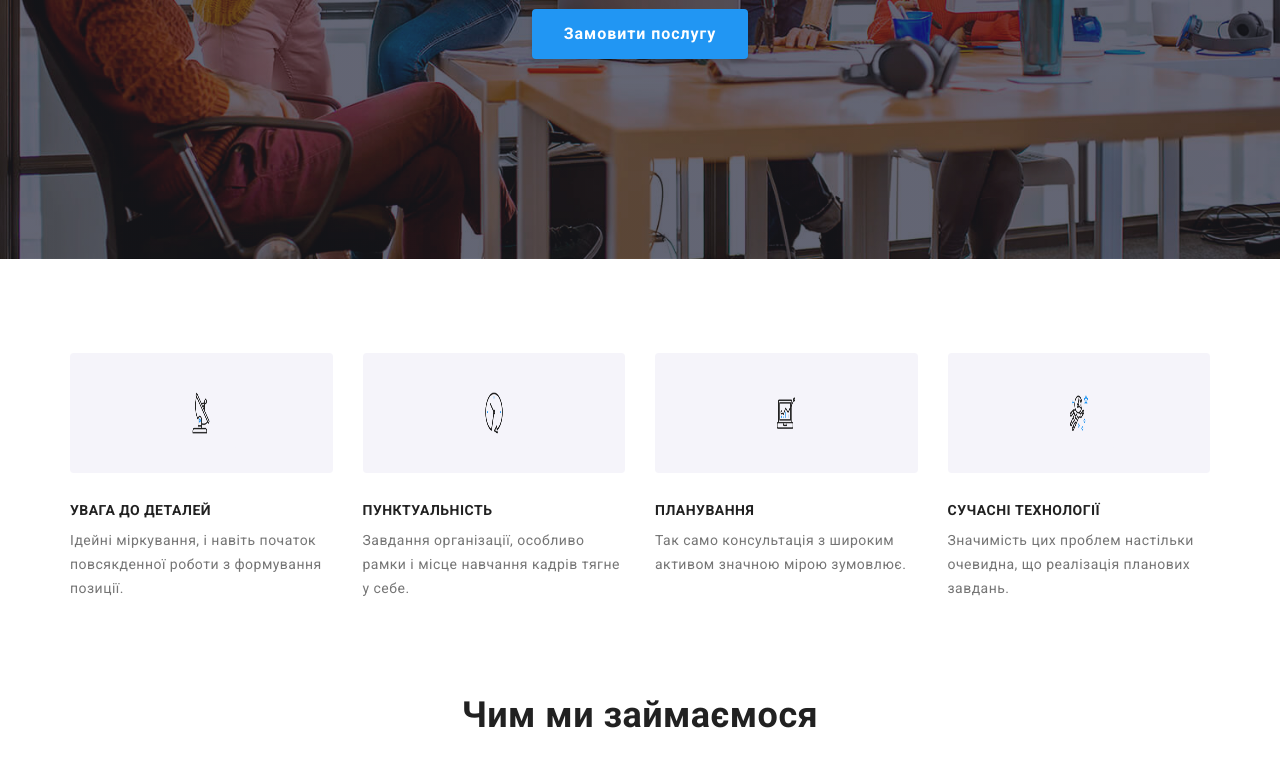
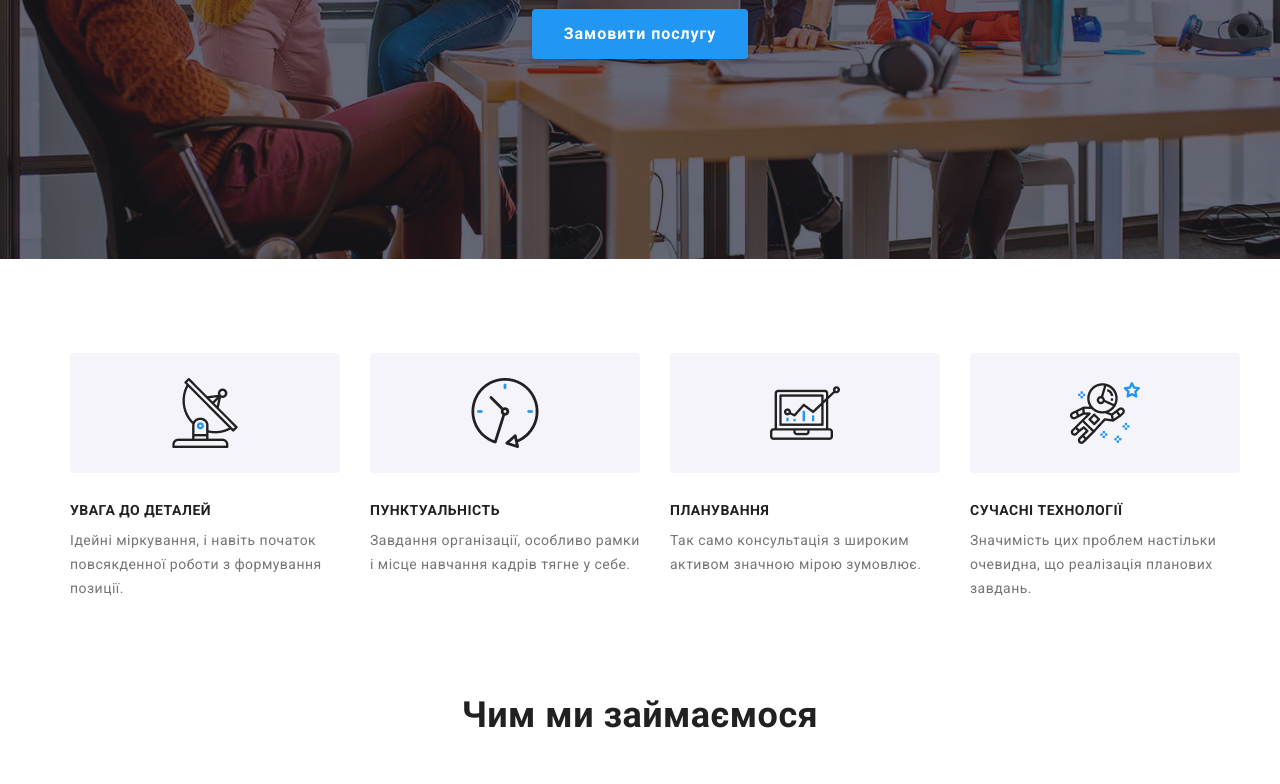
Before and after one commit to GladkayaBorodka/WebStudioN, a plain HTML site: page index.html in a window 1280 px wide. Shown: the part 422-1206 px from the top of the page. Drawn offline with nearby package versions, Linux system fonts and the light colour scheme.

Commit message:
WebStudioN

```diff
--- a/css/style.css
+++ b/css/style.css
@@ -196,23 +196,19 @@ img {
 .details-item {
     flex-basis: calc((100% - 90px) / 4);
 }
-
-/* ВИПРАВЛЕНО: іконки додано через псевдоелемент до li */
 .details-item::before {
     content: '';
     display: flex;
     align-items: center;
     justify-content: center;
+    width: 270px;
     height: 120px;
     background-color: var(--background-secondary);
     border-radius: 4px;
     margin-bottom: 30px;
     background-repeat: no-repeat;
     background-position: center;
-    background-size: 70px 70px; /* Розмір іконки */
 }
-
-/* Встановлюємо конкретне зображення для кожного елемента */
 .details-item:nth-child(1)::before {
     background-image: url('../img/antenna.png');
 }
```
